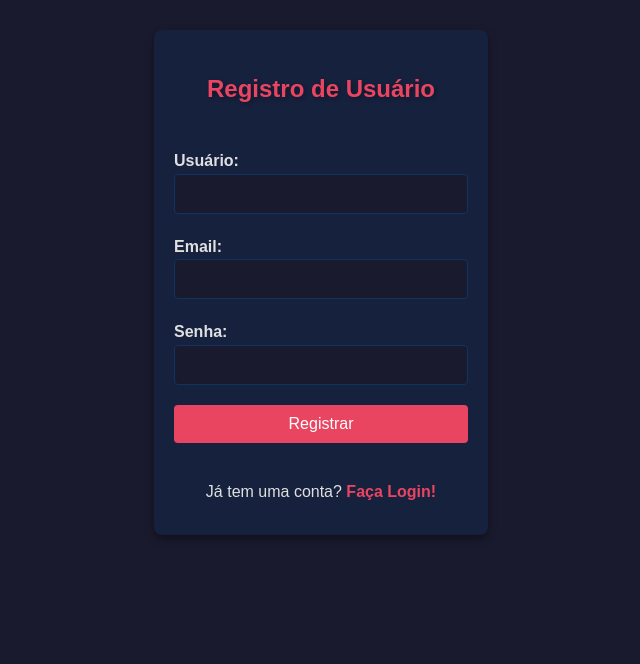
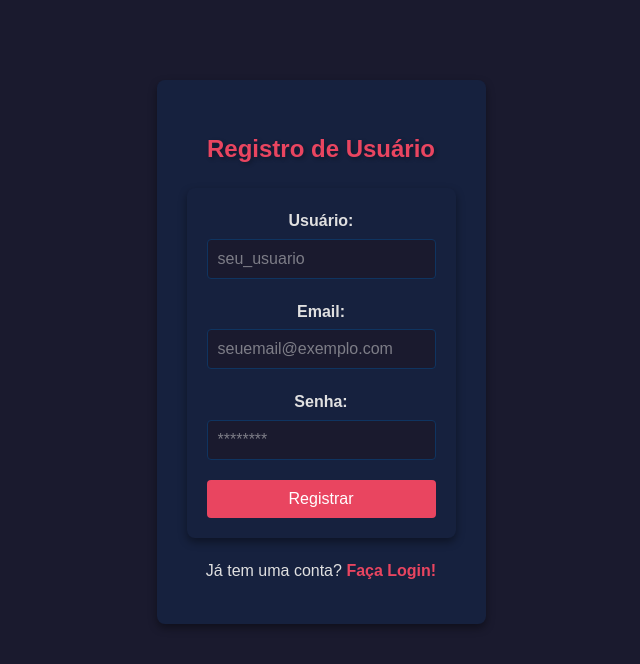
Before and after one commit to AadrielL/seusanimeslist_frontend, a React (Vite) app: page /register in a window 1280 px wide. Shown: the top 664 px of the page, without its empty margins (319-959 px from the left). Built offline with nearby package versions, Linux system fonts and the light colour scheme.

Commit message:
Corrigindo LoginPage e separando a logica de registro

```diff
--- a/src/App.jsx
+++ b/src/App.jsx
@@ -1,8 +1,7 @@
-// src/App.jsx
 import React, { useState, useEffect } from 'react';
 import { Routes, Route, useNavigate } from 'react-router-dom';
 import LoginPage from './components/LoginPage';
-import RegisterPage from './components/RegisterPage'; // <<<<< Adicione esta linha
+import RegisterPage from './components/RegisterPage';
 import Dashboard from './components/Dashboard';
 import MyAnimeList from './components/MyAnimeList';
 import './index.css';
@@ -44,19 +43,14 @@ function App() {
     return (
         <div className="App">
             <Routes>
-                {/* A página de login */}
                 <Route path="/login" element={<LoginPage onLogin={handleLogin} />} />
-                {/* A página de registro (agora incluída) */}
-                <Route path="/register" element={<RegisterPage />} /> {/* <<<<< Adicione esta linha */}
-                {/* Rota do Dashboard: a página inicial com busca e links */}
+                <Route path="/register" element={<RegisterPage />} />
                 <Route path="/dashboard" element={
                     jwtToken ? <Dashboard jwtToken={jwtToken} handleLogout={handleLogout} /> : <LoginPage onLogin={handleLogin} />
                 } />
-                {/* Rota para a sua lista pessoal de animes */}
                 <Route path="/my-animes" element={
                     jwtToken ? <MyAnimeList jwtToken={jwtToken} /> : <LoginPage onLogin={handleLogin} />
                 } />
-                {/* Rota padrão redireciona para login */}
                 <Route path="/" element={<LoginPage onLogin={handleLogin} />} />
             </Routes>
         </div>
--- a/src/components/LoginPage.jsx
+++ b/src/components/LoginPage.jsx
@@ -77,3 +77,4 @@ function LoginPage({ onLogin }) {
 }
 
 export default LoginPage;
+// a
--- a/src/components/RegisterPage.jsx
+++ b/src/components/RegisterPage.jsx
@@ -1,84 +1,92 @@
 import React, { useState } from 'react';
-import { Link } from 'react-router-dom'; // Importar Link para navegação SPA
+import { Link } from 'react-router-dom';
+import axioConfig from '../axiosConfig'; // Usando o axioConfig para consistência
 
-function RegisterPage({ setRegisterMessage, registerMessage }) {
+function RegisterPage() {
     const [username, setUsername] = useState('');
     const [email, setEmail] = useState('');
     const [password, setPassword] = useState('');
+    const [registerMessage, setRegisterMessage] = useState('');
+    const [loading, setLoading] = useState(false);
 
     const handleRegister = async (e) => {
         e.preventDefault();
+        setLoading(true);
         setRegisterMessage('Registrando...');
 
         try {
-            // A API de registro do seu backend está configurada para receber os 3 campos
-            const response = await fetch('http://localhost:8081/api/auth/register', {
-                method: 'POST',
-                headers: {
-                    'Content-Type': 'application/json',
-                },
-                body: JSON.stringify({
-                    username: username,
-                    email: email, // O campo de email já está sendo enviado corretamente
-                    password: password
-                }),
-            });
+            const response = await axioConfig.post('/api/auth/register', { username, email, password });
 
-            if (response.ok) {
-                setRegisterMessage('Usuário registrado com sucesso!');
+            setRegisterMessage('Usuário registrado com sucesso! Faça login.');
             setUsername('');
             setEmail('');
             setPassword('');
+        } catch (error) {
+            console.error('Erro de registro:', error);
+            if (error.response && error.response.data && error.response.data.message) {
+                setRegisterMessage(`Erro: ${error.response.data.message}`);
             } else {
-                const errorText = await response.text();
-                setRegisterMessage(`Erro ao registrar: ${errorText}`);
+                setRegisterMessage('Erro ao registrar. Tente novamente mais tarde.');
             }
-        } catch (error) {
-            console.error('Erro na requisição de registro:', error);
-            setRegisterMessage('Erro de conexão. Verifique se o backend está rodando.');
+        } finally {
+            setLoading(false);
         }
     };
 
     return (
+        <div className="auth-container">
+            <h2>Registro de Usuário</h2>
             <form onSubmit={handleRegister}>
-            <h2>Registro de Usuário</h2>
                 <div>
-                <label>
-                    Usuário:
+                    <label htmlFor="username">Usuário:</label>
                     <input
                         type="text"
+                        id="username"
                         value={username}
                         onChange={(e) => setUsername(e.target.value)}
                         required
+                        placeholder="seu_usuario"
+                        disabled={loading}
                     />
-                </label>
                 </div>
                 <div>
-                <label>
-                    Email:
+                    <label htmlFor="email">Email:</label>
                     <input
                         type="email"
+                        id="email"
                         value={email}
                         onChange={(e) => setEmail(e.target.value)}
                         required
+                        placeholder="seuemail@exemplo.com"
+                        disabled={loading}
                     />
-                </label>
                 </div>
                 <div>
-                <label>
-                    Senha:
+                    <label htmlFor="password">Senha:</label>
                     <input
                         type="password"
+                        id="password"
                         value={password}
                         onChange={(e) => setPassword(e.target.value)}
                         required
+                        placeholder="********"
+                        disabled={loading}
                     />
-                </label>
                 </div>
-            <button type="submit">Registrar</button>
-            {registerMessage && <p>{registerMessage}</p>}
-            <p>Já tem uma conta? <Link to="/login">Faça Login!</Link></p>
+                <button type="submit" disabled={loading}>
+                    {loading ? 'Registrando...' : 'Registrar'}
+                </button>
             </form>
+
+            {registerMessage && <p className={`message ${registerMessage.includes('Erro') ? 'error' : 'success'}`}>{registerMessage}</p>}
+
+            <p>
+                Já tem uma conta?{' '}
+                <Link to="/login">
+                    Faça Login!
+                </Link>
+            </p>
+        </div>
     );
 }
 
```
Lines whose indentation alone changed are shown as unchanged.
